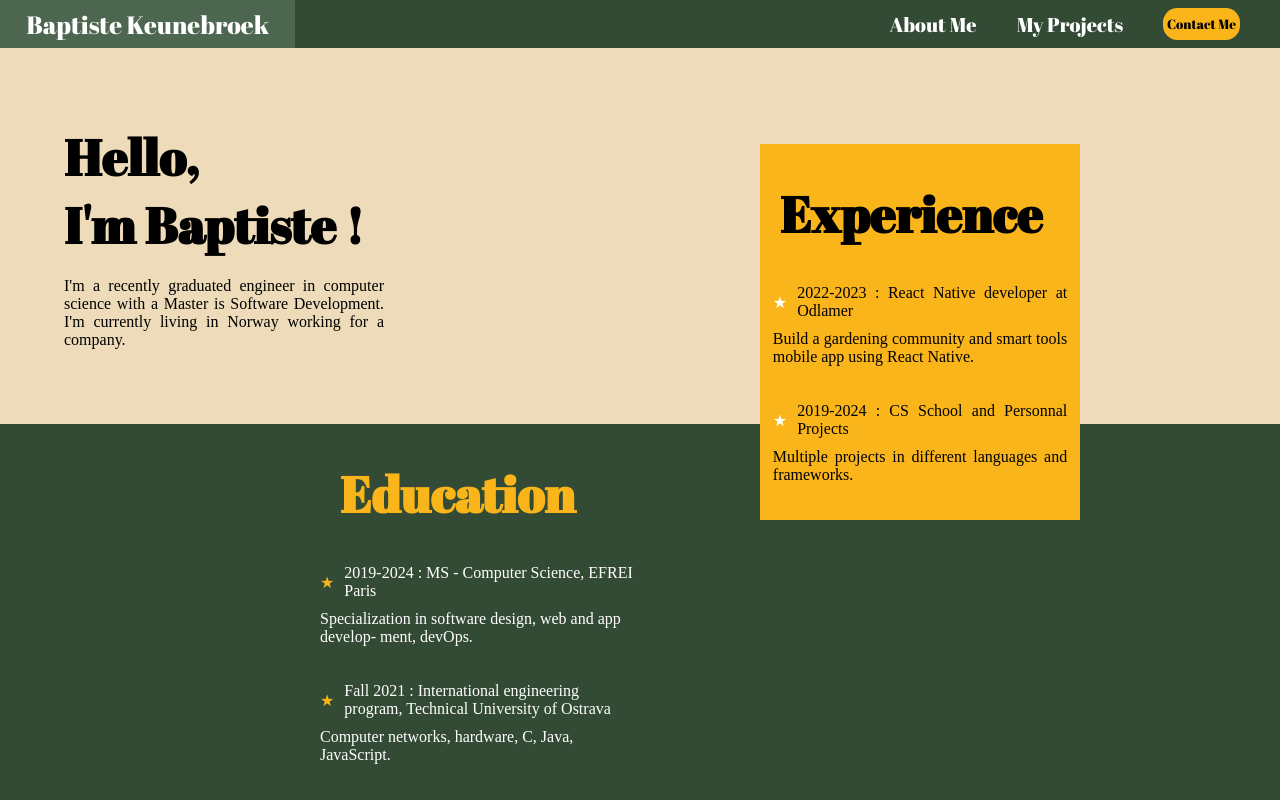
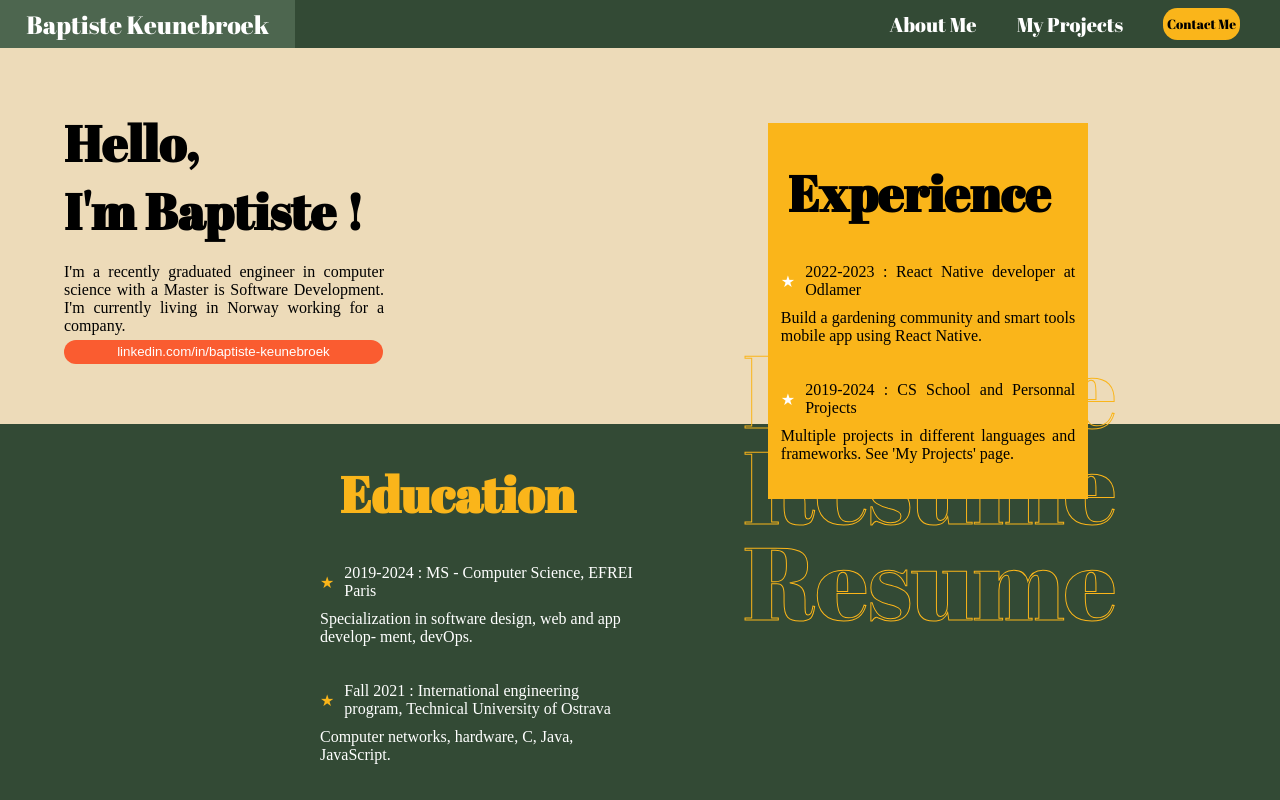
Before and after one commit to Baptistekeunbroek/Baptiste.Keunebroek, a React (Create React App) app: page /aboutme in a window 1280 px wide. Built offline with nearby package versions, Linux system fonts and the light colour scheme; a web font is replaced by a local one.

Commit message:
about me page content

```diff
--- a/src/pages/AboutMe.js
+++ b/src/pages/AboutMe.js
@@ -15,6 +15,11 @@ const AboutMe = () => {
             is Software Development. I'm currently living in Norway working for
             a company.
           </p>
+          <a href="https://www.linkedin.com/in/baptiste-keunebroek-95a2ab194/">
+            <button type="button" className="contact_linkedin">
+              linkedin.com/in/baptiste-keunebroek
+            </button>
+          </a>
         </div>
       </div>
       <div className="container_Bottom_about">
@@ -30,9 +35,15 @@ const AboutMe = () => {
 
           <ul className="odlaMer">
             <li>2019-2024 : CS School and Personnal Projects</li>
-            <p>Multiple projects in different languages and frameworks.</p>
+            <p>
+              Multiple projects in different languages and frameworks. See 'My
+              Projects' page.
+            </p>
           </ul>
         </div>
+        <div className="positionedTextAboutMe">Resume</div>
+        <div className="positionedTextAboutMe">Resume</div>
+        <div className="positionedTextAboutMe">Resume</div>
         <div className="education">
           <h1>Education</h1>
           <ul>
--- a/src/style/AboutMe.css
+++ b/src/style/AboutMe.css
@@ -15,7 +15,6 @@
     height: 47vh;
     display: flex;
     flex-direction: row;
-    align-items: center;
 
   }
 
@@ -37,6 +36,21 @@
 
 }
 
+.contact_linkedin{
+    background-color: #FA5C30;
+    border: none;
+    border-radius: 2vh;
+    width: 150%;
+    height: 3vh;
+    color: white;
+    margin-top: 5px;
+}
+
+.contact_linkedin:hover{
+    cursor: pointer;
+    background-color: #cc3b13;
+}
+
 .container_presentation h1{
     font-family: "Abril Fatface";
 
@@ -49,9 +63,10 @@
     width: 25%;
     height: 100%;
     position: relative;
-    bottom: 35vh;
-    left: 95vh;
+    bottom: 80%;
+    left: 60%;
     justify-content: space-evenly;
+    z-index: 1;
 }
 
 .experience h1{
@@ -67,6 +82,7 @@
     width: 25%;
     height: 100%;
     color: white;
+    margin-right: 50vw;
 }
 
 .education h1{
@@ -104,3 +120,40 @@
 margin-left: 1vw;
 margin-right: 1vw;
 }
+
+.positionedTextAboutMe{
+    position: absolute;
+  font-size: 8vw;
+  font-family: "Abril Fatface";
+  color: transparent;
+  -webkit-text-stroke-width: 1px;
+  -webkit-text-stroke-color: #FAB51A;
+  left: 43.5%;
+  transform: translateX(50%);
+  z-index: 0;
+  top: 40%;
+}
+
+.positionedTextAboutMe:nth-child(2) {
+    top: 52%;
+    z-index: 0;
+    font-family: "Abril Fatface";
+    color: transparent;
+    -webkit-text-stroke-width: 1px;
+    -webkit-text-stroke-color: #FAB51A;
+    text-shadow: none;
+    left: 43.5%;
+
+
+  }
+
+  .positionedTextAboutMe:nth-child(3) {
+    top: 64%;
+    z-index: 0;
+    font-family: "Abril Fatface";
+    color: transparent;
+    -webkit-text-stroke-width: 1px;
+    -webkit-text-stroke-color: #FAB51A;
+    text-shadow: none;
+    left: 43.5%;
+  }
```
